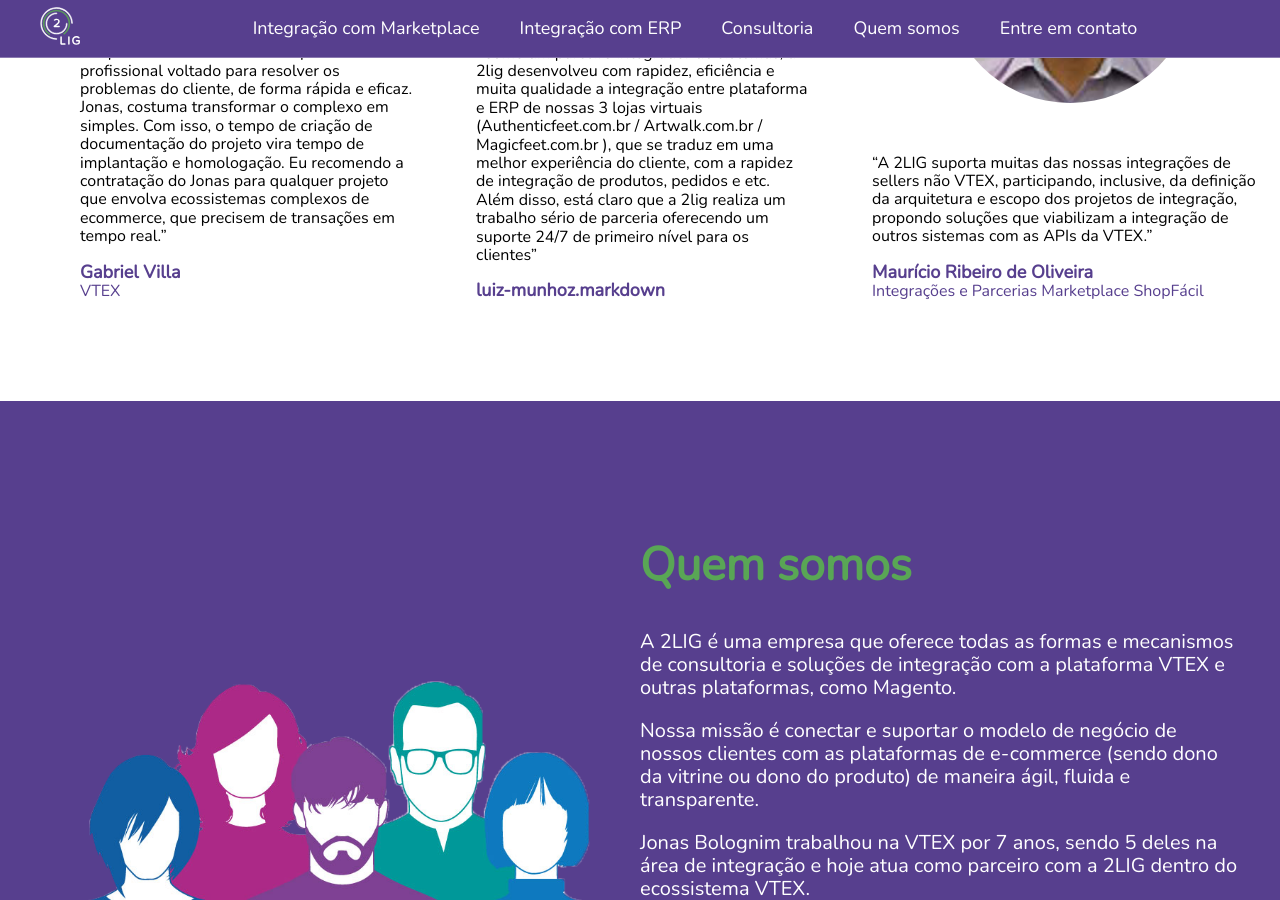
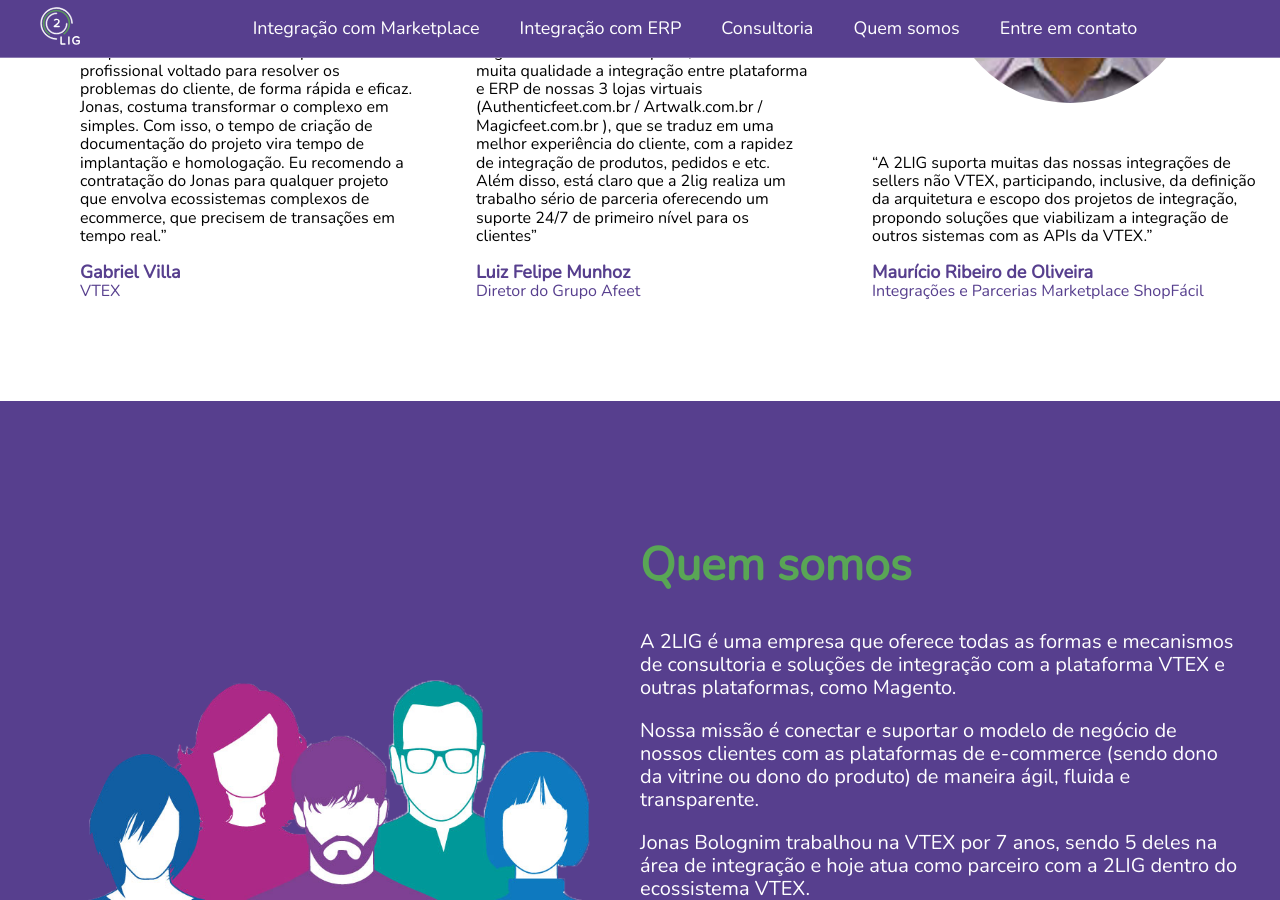
Before and after one commit to leandrooriente/2lig, a Jekyll site: the page built from index.html, in a window 1280 px wide and 900 px high, scrolled down 3266 px. Built offline with Jekyll 4.4.1, drawn with Linux system fonts in a browser that asks for light colours; nearby versions of some CDN libraries; library files that are not in the unit come from our copies.

Commit message:
Updated Luiz Munhoz

```diff
--- a/_testimonials/luiz-munhoz.markdown
+++ b/_testimonials/luiz-munhoz.markdown
@@ -1,6 +1,9 @@
 ---
 title: Luiz Munhoz
 date: 2017-04-17 13:16:00 -03:00
+name: Luiz Felipe Munhoz
+bio: Diretor do Grupo Afeet
+picture: "/uploads/luiz_munhoz.PNG"
 ---
 
 "Como um parceiro integrador de sistemas, a 2lig desenvolveu com rapidez, eficiência e muita qualidade a integração entre plataforma e ERP de nossas 3 lojas virtuais (Authenticfeet.com.br / Artwalk.com.br / Magicfeet.com.br ), que se traduz em uma melhor experiência do cliente, com a rapidez de integração de produtos, pedidos e etc. Além disso, está claro que a 2lig realiza um trabalho sério de parceria oferecendo um suporte 24/7 de primeiro nível para os clientes"
```
